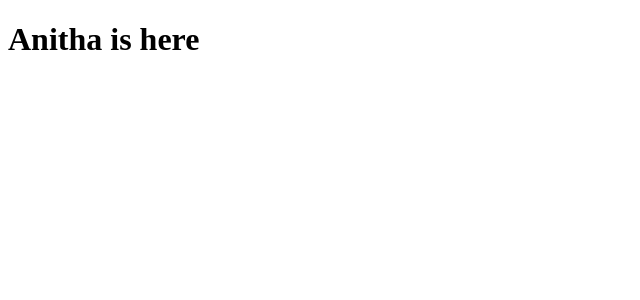
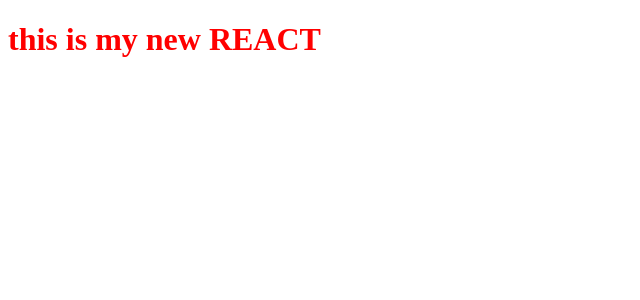
Before and after one commit to sumanth-create1/namasthe-react, a React (Vite) app: page / in a window 1280 px wide. Shown: the top 300 px of the page, without its empty margins (0-640 px from the left). Built offline with nearby package versions, Linux system fonts and the light colour scheme.

Commit message:
entered in to JSX

```diff
--- a/App.js
+++ b/App.js
@@ -1,8 +1,15 @@
 import React from "react";
 import ReactDOM from "react-dom/client";
 
-const parent = React.createElement("div", {} , React.createElement("h1" , {} , "Anitha is here"));
+const heading = React.createElement("h1", {id:"heading"}, "Anitha is not here!!");
 
 const root = ReactDOM.createRoot(document.getElementById("root"));
 
-root.render(parent);
+
+
+const heading2 = <h1 id = "heading">this is my new REACT</h1>
+
+console.log(heading2);
+
+
+root.render(heading2);
--- a/index.html
+++ b/index.html
@@ -8,7 +8,7 @@
   </head>
   <body>
     <div id="root">
-      <!-- <h1>Anitha is here</h1> -->
+      <h1>Anitha is here</h1>
     </div>
 
     <script type = "module" src="./App.js"></script>
--- a/style.css
+++ b/style.css
@@ -1,4 +1,4 @@
 #heading{
     font-size: 2em;
-    color:aquamarine;
+    color:red;
 }
```
